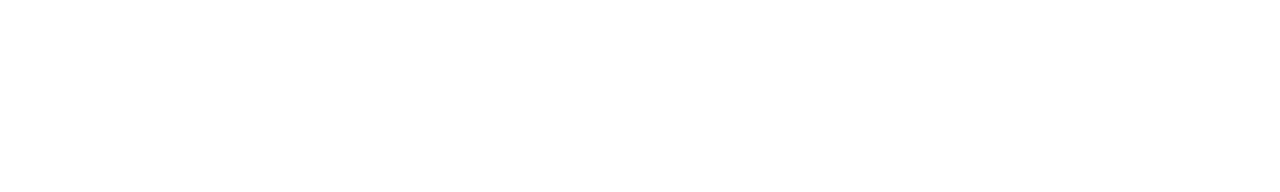
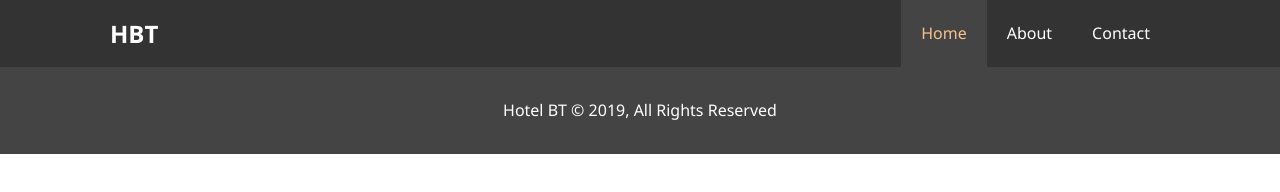
Before and after one commit to jacobsdar/Traversy-modern-html-and-css, a plain HTML site: page 3-Hotel-Website/contact.html in a window 1280 px wide. Drawn offline with Linux system fonts and the light colour scheme.

Commit message:
Add existing elements to contact.html
Add description and keywords meta to contact page
Add script for fontawesome as icons will be used
Create link to stylesheet
Change title
Add header with navigation bar
Add footer

```diff
--- a/3-Hotel-Website/contact.html
+++ b/3-Hotel-Website/contact.html
@@ -4,9 +4,27 @@
     <meta charset="UTF-8">
     <meta http-equiv="X-UA-Compatible" content="IE=edge">
     <meta name="viewport" content="width=device-width, initial-scale=1.0">
-    <title>Document</title>
+    <meta name="description" content="Welcome to the most extraordinary hotel in Boston Massachusetts">
+    <meta name="keywords" content="hotel,boston hotel,new england hotel">
+    <script src="https://kit.fontawesome.com/5df1c5d382.js" crossorigin="anonymous"></script>
+    <link rel="stylesheet" href="/css/style.css">
+    <title>Hotel BT | Contact</title>
 </head>
 <body>
-
+    <header>
+        <nav id="navbar">
+            <div class="container">
+                <h1 class="logo"><a href="index.html">HBT</a></h1>
+                <ul>
+                    <li><a class="current" href="index.html">Home</a></li>
+                    <li><a href="about.html">About</a></li>
+                    <li><a href="contact.html">Contact</a></li>
+                </ul>
+            </div>
+        </nav>
+    </header>
+    <footer id="main-footer">
+        <p>Hotel BT &copy; 2019, All Rights Reserved</p>
+    </footer>
 </body>
 </html>
```
Also changed, not shown: 3-Hotel-Website/about.html (+1 -1 lines).
